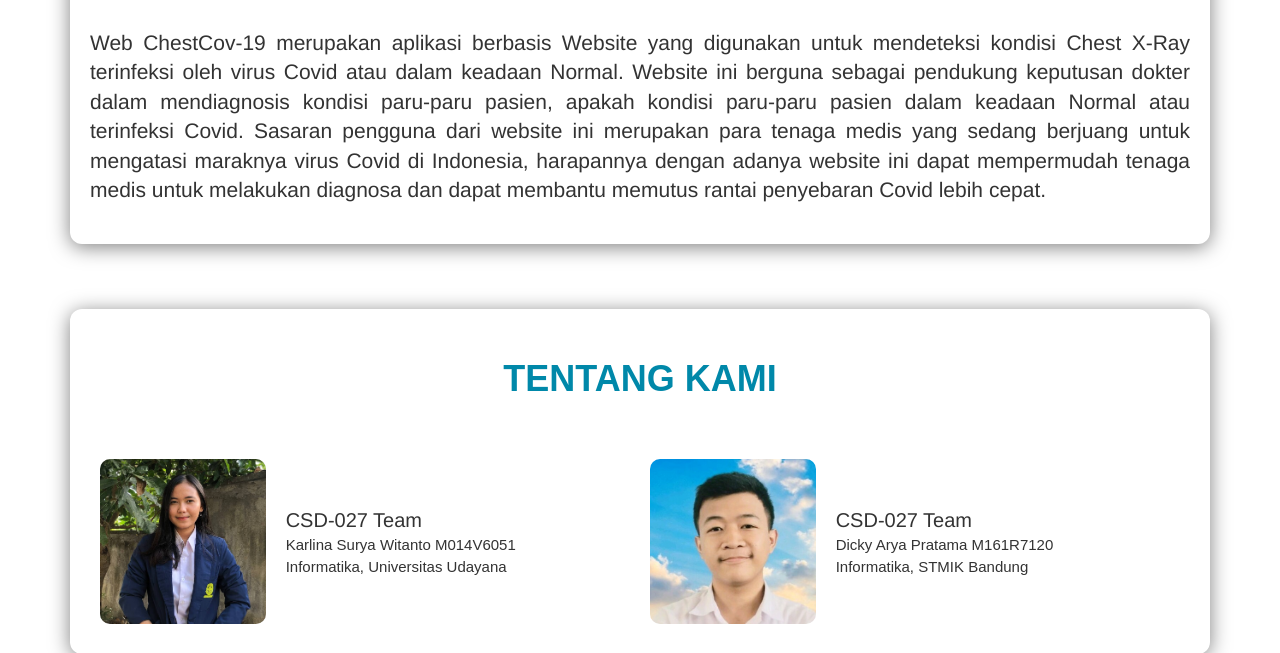
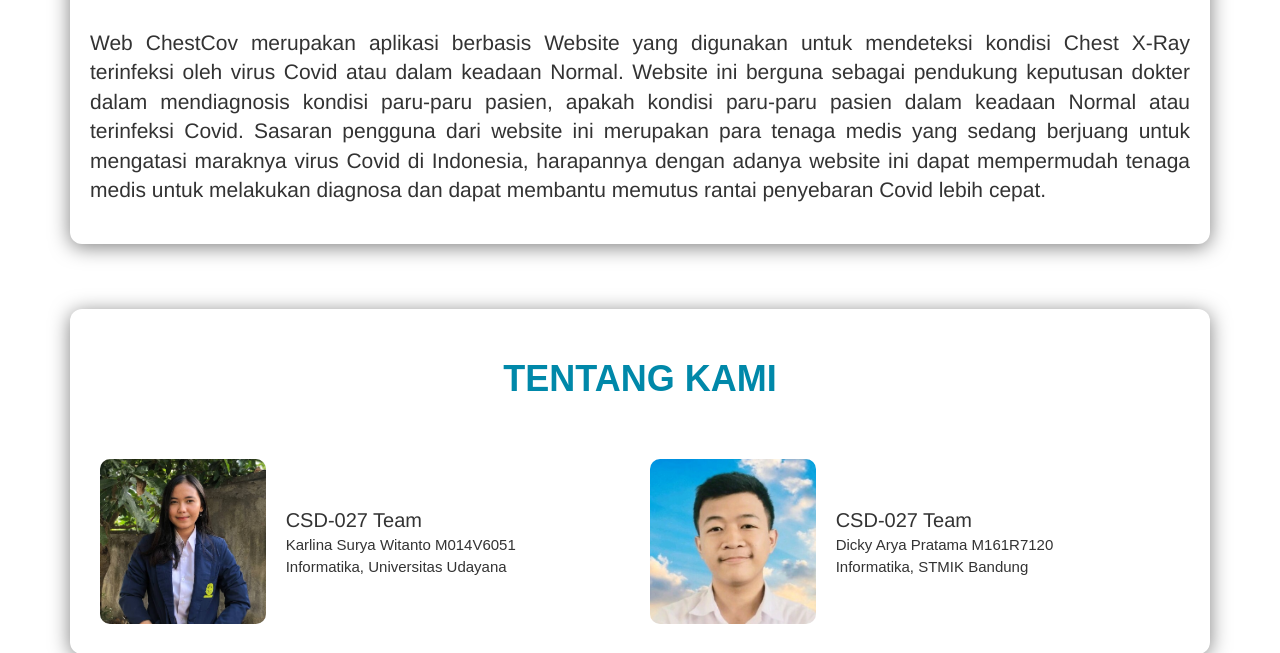
Before and after one commit to CSD-027/ChestCov19, a Flask app: page /about in a window 1280 px wide. Shown: the part 688-1341 px from the top of the page. Run offline with Flask 2, Linux system fonts and the light colour scheme; some libraries are stand-ins or nearby versions.

Commit message:
Update about.html

```diff
--- a/web-app/templates/about.html
+++ b/web-app/templates/about.html
@@ -51,7 +51,7 @@
         <img class="imageabout" src="https://www.sentineldiagnostics.com/wp-content/uploads/home-slider-covid-19.jpg">
         <p class="lead">
           <br>
-          Web ChestCov-19 merupakan aplikasi berbasis Website yang digunakan untuk mendeteksi kondisi Chest X-Ray
+          Web ChestCov merupakan aplikasi berbasis Website yang digunakan untuk mendeteksi kondisi Chest X-Ray
           terinfeksi oleh virus Covid atau dalam keadaan Normal.
           Website ini berguna sebagai pendukung keputusan dokter dalam mendiagnosis kondisi paru-paru pasien, apakah
           kondisi paru-paru pasien dalam keadaan Normal atau terinfeksi Covid.
```
